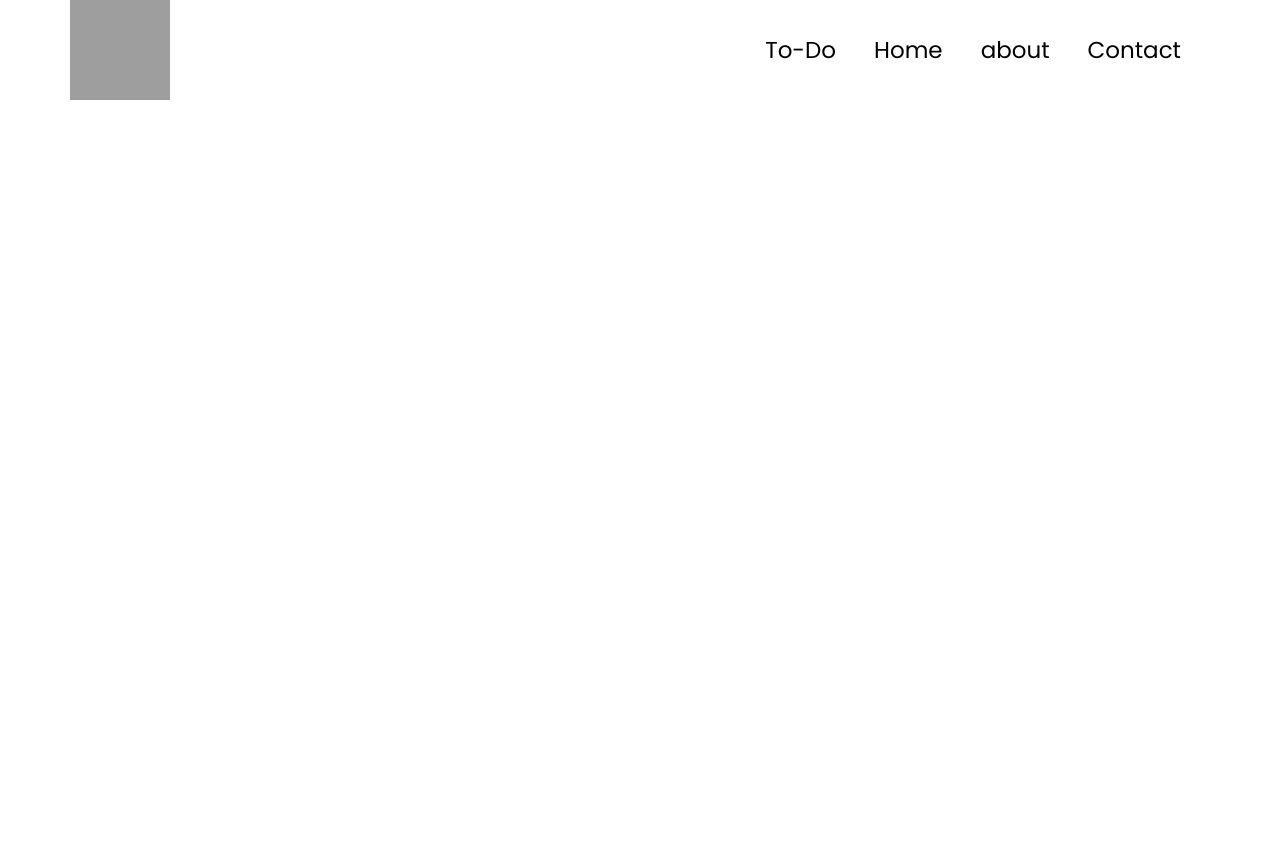
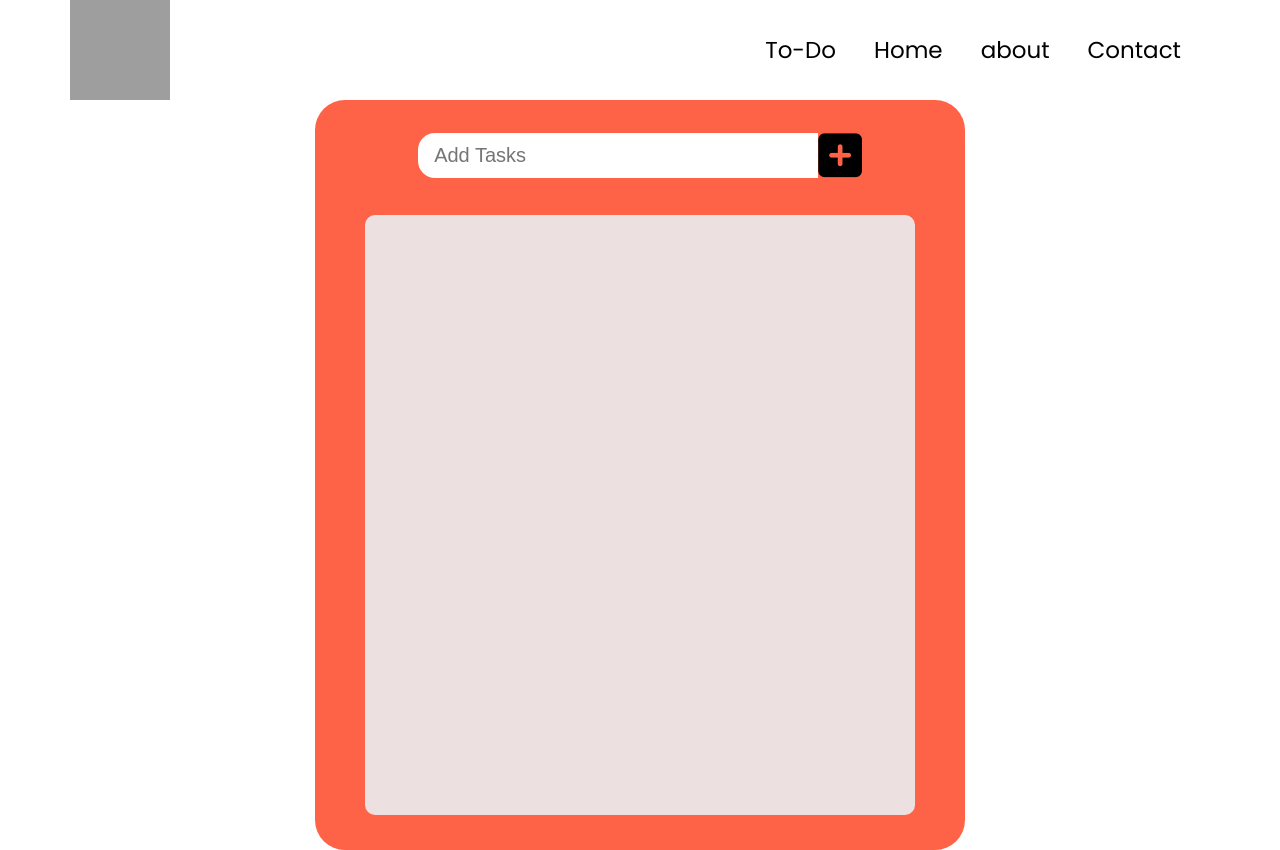
Before and after one commit to Diegogal04/Todo-App, a plain HTML site: page index.html in a window 1280 px wide. Before the commit the page ends 800 px from the top, so only its background shows below. Drawn offline with Linux system fonts and the light colour scheme; grey boxes are pictures that could not be loaded.

Commit message:
diseño termidado

```diff
--- a/index.html
+++ b/index.html
@@ -20,8 +20,19 @@
             </ul>
         </div>
     </header>
+    <section class="big-container">
+        <main class="app-container">
+            <div class="user-input">
+                <input class="input-task" type="text" name="todo" id="todo" placeholder="Add Tasks"><i class="fas fa-plus-square"></i>
+            </div>
+            <div class="task-container">
+
+            </div>
+        </main>
+    </section>
 
 
     <script src="app.js"></script>
+    <script src="https://kit.fontawesome.com/c5988f662b.js" crossorigin="anonymous"></script>
 </body>
 </html>
--- a/styles.css
+++ b/styles.css
@@ -44,3 +44,52 @@ li {
     width: 100%;
     height: 100%;
 }
+
+/* ####TODO#### */
+.big-container {
+    display: flex;
+    justify-content: center;
+}
+
+main {
+    width: 650px;
+    height: 750px;
+    background-color: tomato;
+    border-radius: 30px;
+    display: flex;
+    justify-content: space-between;
+    flex-direction: column;
+    align-items: center;
+}
+
+input {
+    width: 400px;
+    height: 45px;
+    border-radius: 17px 0px 0px 17px;
+    padding: 1rem;
+    font-size: 20px;
+    border: none;
+}
+
+input:focus, textarea:focus, select:focus{
+    outline: none;
+}
+
+.user-input {
+    height: 90px;
+    display: flex;
+    align-items: center;
+    margin-top: 10px;
+}
+
+.fa-plus-square {
+    font-size: 50px;
+}
+
+.task-container {
+    width: 550px;
+    height: 600px;
+    background-color: rgb(237, 224, 224);
+    border-radius: 10px;
+    margin-bottom: 35px;
+}
```
